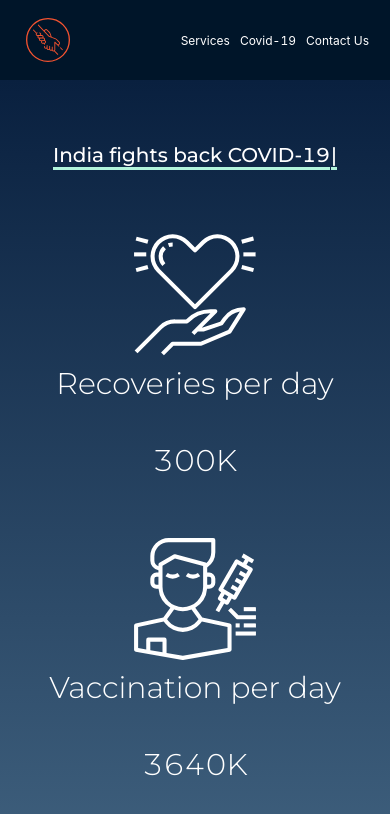
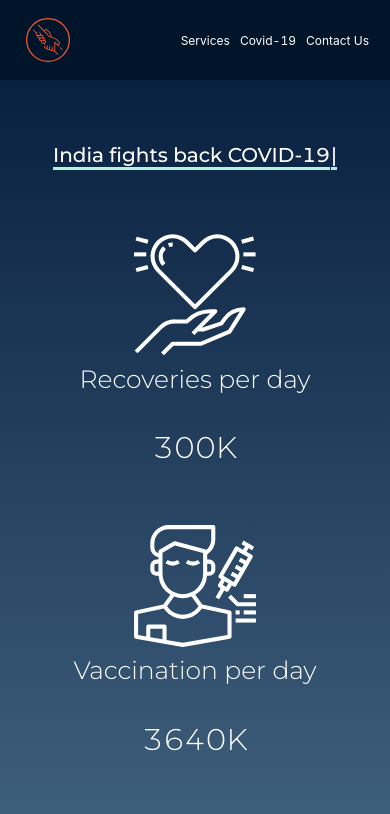
Before and after one commit to ipectrinity/reactivedeveloperz, a React (Create React App) app: page / in a window 390 px wide. Shown: the top 814 px of the page. Built offline with nearby package versions, Linux system fonts and the light colour scheme.

Commit message:
Banner Responsiveness Complete

```diff
--- a/src/Components/Banner/Banner.js
+++ b/src/Components/Banner/Banner.js
@@ -27,21 +27,21 @@ const Banner = () => {
           <div className={classes.statsSection}>
             <div className={classes.imageStat}>
               <img src={life} alt='life icon' />
-              <p style={{ fontSize: "30px" }}>Recoveries per day</p>
+              <p className={classes.category}>Recoveries per day</p>
               <p>
                 <IncrementCount number={"300"} duration={"2"} text={"K"} />
               </p>
             </div>
             <div className={classes.imageStat}>
               <img src={vaccination} alt='vaccine icon' />
-              <p style={{ fontSize: "30px" }}>Vaccination per day</p>
+              <p className={classes.category}>Vaccination per day</p>
               <p>
                 <IncrementCount number={"3640"} duration={"2"} text={"K"} />
               </p>
             </div>
             <div className={classes.imageStat}>
               <img src={volunteers} alt='volunteer icon' />
-              <p style={{ fontSize: "30px" }}>Volunteers Helping</p>
+              <p className={classes.category}>Volunteers</p>
               <p>
                 <IncrementCount number={"500"} duration={"2"} text={""} />
               </p>
--- a/src/Components/Banner/Banner.module.css
+++ b/src/Components/Banner/Banner.module.css
@@ -35,71 +35,69 @@
 }
 
 .staticSlider3 .textSuccessGradiant {
-  /* background: #48c6ef;
-  background: linear-gradient(90deg, #48c6ef 0%, #6f86d6 100%); */
-  /* background: #2cdd9b;
+  background: #09203f;
+  background: linear-gradient(180deg, #09203f 0%, #537895 100%);
+  background: #09203f;
   background: -webkit-linear-gradient(
-    legacy-direction(to right),
-    #2cdd9b 0%,
-    #1dc8cc 100%
+    legacy-direction(to bottom),
+    #09203f 0%,
+    #537895 100%
   );
   background: -webkit-gradient(
     linear,
     left top,
     right top,
-    from(#2cdd9b),
-    to(#1dc8cc)
+    from(#09203f),
+    to(#537895)
   );
-  background: -webkit-linear-gradient(left, #2cdd9b 0%, #1dc8cc 100%);
-  background: -o-linear-gradient(left, #2cdd9b 0%, #1dc8cc 100%);
-  background: linear-gradient(to right, #2cdd9b 0%, #1dc8cc 100%);
+  background: -webkit-linear-gradient(top, #09203f 0%, #537895 100%);
+  background: -o-linear-gradient(top, #09203f 0%, #537895 100%);
+  background: linear-gradient(to bottom, #09203f 0%, #537895 100%);
   -webkit-background-clip: text;
   background-clip: text;
-  -webkit-text-fill-color: transparent; */
+  -webkit-text-fill-color: transparent;
 }
 
 .staticSlider3 {
   background: #09203f;
   background: linear-gradient(180deg, #09203f 0%, #537895 100%);
-  /* background: #48c6ef;
-  background: linear-gradient(90deg, #48c6ef 0%, #6f86d6 100%); */
-  /* background: #2cdd9b;
+
   background: -webkit-linear-gradient(
-    legacy-direction(to right),
-    #2cdd9b 0%,
-    #1dc8cc 100%
+    legacy-direction(to bottom),
+    #09203f 0%,
+    #537895 100%
   );
   background: -webkit-gradient(
     linear,
     left top,
     right top,
-    from(#2cdd9b),
-    to(#1dc8cc)
+    from(#09203f),
+    to(#537895)
   );
-  background: -webkit-linear-gradient(left, #2cdd9b 0%, #1dc8cc 100%);
-  background: -o-linear-gradient(left, #2cdd9b 0%, #1dc8cc 100%);
-  background: linear-gradient(to right, #2cdd9b 0%, #1dc8cc 100%); */
+  background: -webkit-linear-gradient(left, #09203f 0%, #537895 100%);
+  background: -o-linear-gradient(top, #09203f 0%, #537895 100%);
+  background: linear-gradient(to bottom, #09203f 0%, #537895 100%);
 }
 
 .staticSlider3 {
-  /* background: #48c6ef;
-  background: linear-gradient(90deg, #48c6ef 0%, #6f86d6 100%); */
-  /* background: #1dc8cc;
+  background: #09203f;
+  background: linear-gradient(180deg, #09203f 0%, #537895 100%);
+  background: #09203f;
   background: -webkit-linear-gradient(
     legacy-direction(to right),
-    #1dc8cc 0%,
-    #2cdd9b 100%
+    #09203f 0%,
+    #537895 100%
   );
   background: -webkit-gradient(
     linear,
     left top,
     right top,
-    from(#1dc8cc),
-    to(#2cdd9b)
+    from(#09203f),
+    to(#537895)
   );
-  background: -webkit-linear-gradient(left, #1dc8cc 0%, #2cdd9b 100%);
-  background: -o-linear-gradient(left, #1dc8cc 0%, #2cdd9b 100%);
-  background: linear-gradient(to right, #1dc8cc 0%, #2cdd9b 100%); */
+  background: -webkit-linear-gradient(top, #09203f 0%, #537895 100%);
+  background: -o-linear-gradient(top, #09203f 0%, #537895 100%);
+  background: linear-gradient(to bottom, #09203f 0%, #537895 100%);
 }
 
 .staticSlider3 {
@@ -137,6 +135,10 @@
   font-size: 48px;
 }
 
+.category {
+  font-size: 30px !important;
+}
+
 @media (max-width: 767px) {
   .staticSlider3 .title {
     line-height: 30px;
@@ -161,6 +163,10 @@
   .imageStat img {
     height: 125px;
     width: 125px;
+  }
+
+  .category {
+    font-size: 30px !important;
   }
 
   .imageStat p {
@@ -188,6 +194,10 @@
     width: 110px;
   }
 
+  .category {
+    font-size: 25px !important;
+  }
+
   .imageStat p {
     color: white;
     font-size: 35px;
@@ -209,9 +219,13 @@
     margin-top: 80px;
   }
 
+  .category {
+    font-size: 20px !important;
+  }
+
   .imageStat img {
-    height: 130px;
-    width: 130px;
+    height: 120px;
+    width: 120px;
   }
 
   .imageStat p {
@@ -266,6 +280,10 @@
     width: 90px;
   }
 
+  .category {
+    font-size: 15px !important;
+  }
+
   .imageStat p {
     color: white;
     font-size: 20px;
@@ -291,6 +309,10 @@
     margin-bottom: 20px;
   }
 
+  .category {
+    font-size: 25px !important;
+  }
+
   .imageStat img {
     height: 130px;
     width: 130px;
@@ -301,3 +323,9 @@
     font-size: 30px;
   }
 }
+
+@media (max-width: 330px) {
+  .category {
+    font-size: 20px !important;
+  }
+}
```
